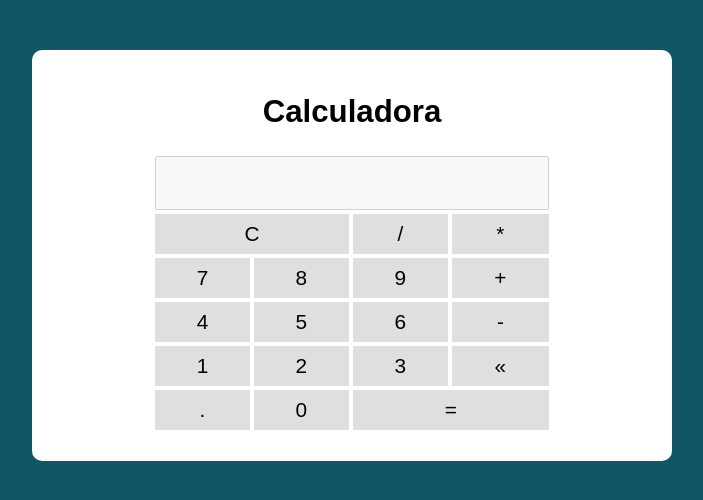
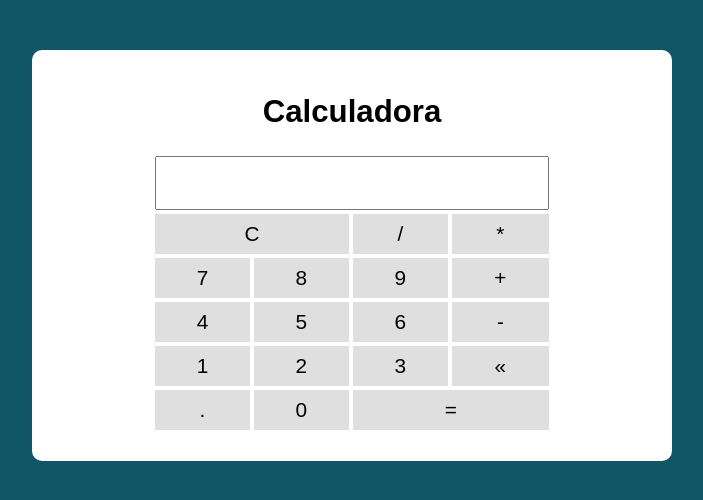
Before and after one commit to talesmilan/Calculadora-com-HTML-CSS-e-JavaScript, a plain HTML site: page index.html in a window 1280 px wide. Shown: the whole page, without its empty margins (288-991 px from the left). Drawn offline with Linux system fonts and the light colour scheme.

Commit message:
Pequena melhoria

```diff
--- a/index.html
+++ b/index.html
@@ -14,7 +14,7 @@
         <h1>Calculadora</h1>
         <table class="calculadora">
             <tr>
-                <td colspan="4"><input type="text" class="display" disabled></td>
+                <td colspan="4"><input type="text" class="display" readonly></td>
             </tr>
             <tr>
                 <td colspan="2"><button class="btn btn-clear">C</button></td>
```
